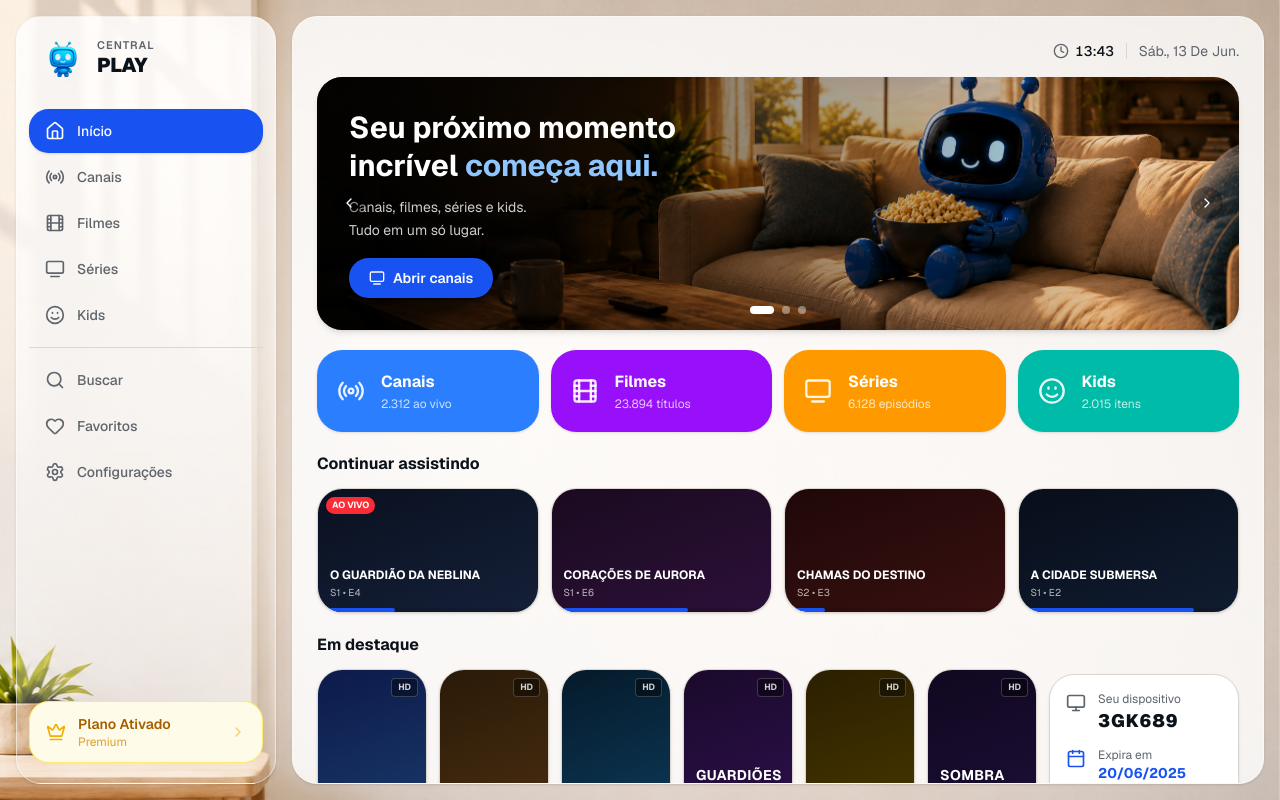
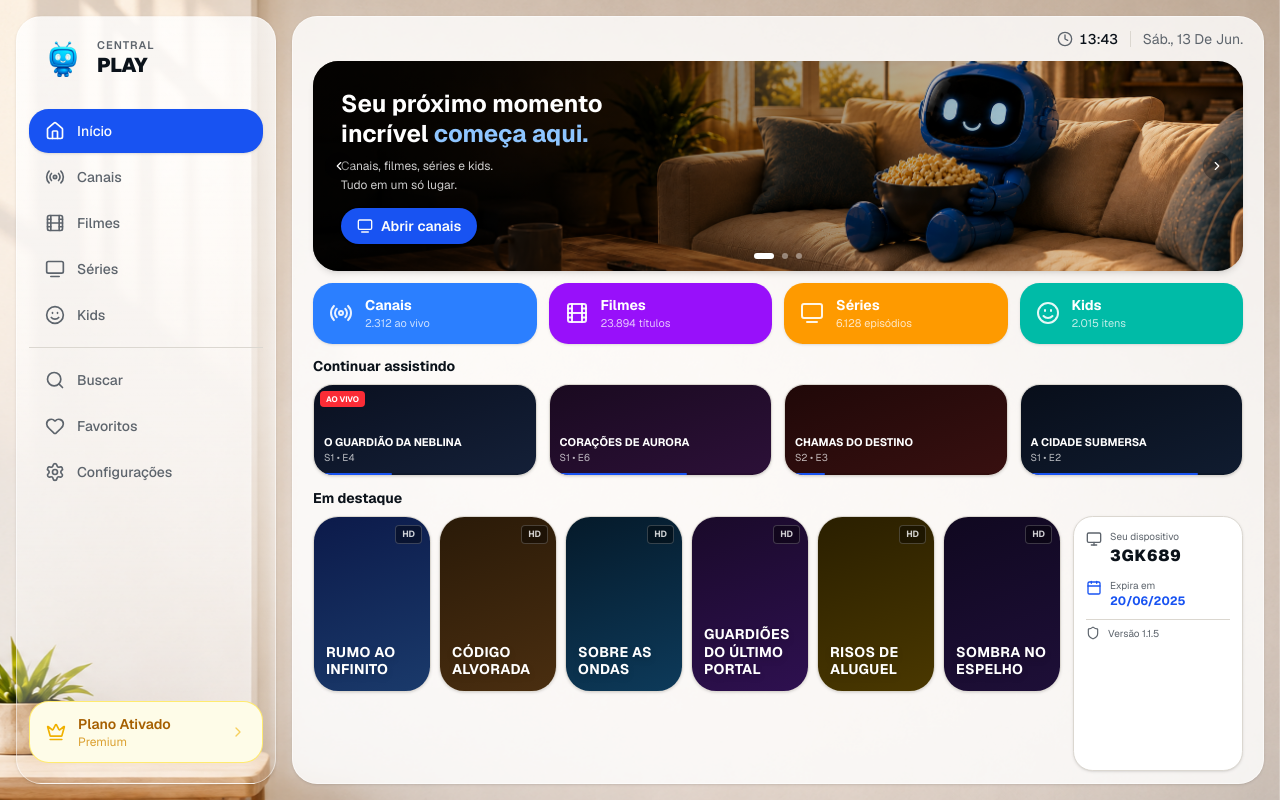
Before and after one commit to arthurpanza123-beep/centralplayplus-tv, a Next.js app: page / in a window 1280 px wide. Built offline with nearby package versions, Linux system fonts and the light colour scheme.

Commit message:
feat: revamp HomeTab layout and add slide navigation controls

```diff
--- a/app/page.tsx
+++ b/app/page.tsx
@@ -152,99 +152,78 @@ function HomeTab({ onNav }: { onNav: (id: TabId) => void }) {
   const cur = HERO_SLIDES[slide]
 
   return (
-    <div className="h-full overflow-y-auto">
-      <div className="flex flex-col gap-5 p-6 pb-8">
+    <div className="h-full flex flex-col overflow-hidden px-5 py-3 gap-3">
 
       {/* Top clock row */}
-        <div className="flex items-center justify-end -mb-1">
+      <div className="flex items-center justify-end shrink-0">
         <Topbar />
       </div>
 
       {/* Hero banner */}
-        <section className="relative rounded-2xl overflow-hidden shadow-md" style={{ minHeight: 230 }}>
-          {/* background photo */}
+      <section className="relative rounded-2xl overflow-hidden shadow-md shrink-0" style={{ height: 210 }}>
         <div className="absolute inset-0">
-            <Image
-              src="/hero-robot.png"
-              alt=""
-              fill
-              className="object-cover object-center"
-              priority
-              sizes="(max-width: 1920px) 100vw"
-            />
-            {/* dark left gradient so text is readable */}
+          <Image src="/hero-robot.png" alt="" fill className="object-cover object-center" priority sizes="(max-width: 1920px) 100vw" />
           <div className="absolute inset-0 bg-gradient-to-r from-black/75 via-black/40 to-transparent" />
         </div>
-
-          {/* Content */}
-          <div className="relative z-10 flex items-center h-full p-8" style={{ minHeight: 230 }}>
-            <div className="flex flex-col gap-3 max-w-md">
-              <h2 className="text-3xl font-bold text-white leading-tight text-balance">
-                {cur.title}{' '}
-                <span className="text-blue-300">{cur.highlight}</span>
+        <div className="relative z-10 flex items-center h-full p-7">
+          <div className="flex flex-col gap-2 max-w-md">
+            <h2 className="text-2xl font-bold text-white leading-tight text-balance">
+              {cur.title}{' '}<span className="text-blue-300">{cur.highlight}</span>
             </h2>
-              <p className="text-sm text-white/80 leading-relaxed whitespace-pre-line">{cur.subtitle}</p>
-              <button
-                onClick={() => onNav(cur.ctaTab)}
-                className="inline-flex items-center gap-2 mt-1 px-5 py-2.5 rounded-xl bg-primary text-primary-foreground text-sm font-semibold hover:bg-primary/90 transition-colors w-fit shadow-sm"
-              >
-                <Tv2 className="w-4 h-4" />
-                {cur.cta}
+            <p className="text-xs text-white/80 leading-relaxed whitespace-pre-line">{cur.subtitle}</p>
+            <button onClick={() => onNav(cur.ctaTab)}
+              className="inline-flex items-center gap-2 mt-1 px-4 py-2 rounded-xl bg-primary text-primary-foreground text-sm font-semibold hover:bg-primary/90 transition-colors w-fit shadow-sm">
+              <Tv2 className="w-4 h-4" />{cur.cta}
             </button>
           </div>
         </div>
-
-          {/* Slide dots */}
-          <div className="absolute bottom-4 left-1/2 -translate-x-1/2 flex items-center gap-2 z-10">
+        <div className="absolute bottom-3 left-1/2 -translate-x-1/2 flex items-center gap-2 z-10">
           {HERO_SLIDES.map((s, i) => (
             <button key={s.id} onClick={() => setSlide(i)} aria-label={`Slide ${i + 1}`}
-                className={`h-2 rounded-full transition-all ${i === slide ? 'w-6 bg-white' : 'w-2 bg-white/40'}`} />
+              className={`h-1.5 rounded-full transition-all ${i === slide ? 'w-5 bg-white' : 'w-1.5 bg-white/40'}`} />
           ))}
         </div>
         <button onClick={() => setSlide((slide - 1 + HERO_SLIDES.length) % HERO_SLIDES.length)}
-            className="absolute left-4 top-1/2 -translate-y-1/2 w-8 h-8 rounded-full bg-black/30 flex items-center justify-center hover:bg-black/50 transition-colors z-10" aria-label="Slide anterior">
-            <ChevronLeft className="w-4 h-4 text-white" />
+          className="absolute left-3 top-1/2 -translate-y-1/2 w-7 h-7 rounded-full bg-black/30 flex items-center justify-center hover:bg-black/50 z-10" aria-label="Anterior">
+          <ChevronLeft className="w-3.5 h-3.5 text-white" />
         </button>
         <button onClick={() => setSlide((slide + 1) % HERO_SLIDES.length)}
-            className="absolute right-4 top-1/2 -translate-y-1/2 w-8 h-8 rounded-full bg-black/30 flex items-center justify-center hover:bg-black/50 transition-colors z-10" aria-label="Próximo slide">
-            <ChevronRight className="w-4 h-4 text-white" />
+          className="absolute right-3 top-1/2 -translate-y-1/2 w-7 h-7 rounded-full bg-black/30 flex items-center justify-center hover:bg-black/50 z-10" aria-label="Próximo">
+          <ChevronRight className="w-3.5 h-3.5 text-white" />
         </button>
       </section>
 
       {/* Quick category cards */}
-        <div className="grid grid-cols-4 gap-3">
+      <div className="grid grid-cols-4 gap-3 shrink-0">
         {QUICK_CATS.map(({ label, subtitle, icon: Icon, tab, bg }) => (
           <button key={label} onClick={() => onNav(tab)}
-              className={cn(
-                'relative flex items-center gap-4 p-5 rounded-2xl text-left overflow-hidden transition-all hover:scale-[1.02] shadow-sm hover:shadow-md',
-                bg
-              )}>
-              <Icon className="w-7 h-7 text-white/90 shrink-0" />
+            className={cn('relative flex items-center gap-3 px-4 py-3 rounded-xl text-left overflow-hidden transition-all hover:scale-[1.02] shadow-sm', bg)}>
+            <Icon className="w-6 h-6 text-white/90 shrink-0" />
             <div>
-                <p className="font-bold text-white text-base">{label}</p>
-                <p className="text-xs text-white/75 mt-0.5">{subtitle}</p>
+              <p className="font-bold text-white text-sm">{label}</p>
+              <p className="text-[11px] text-white/75">{subtitle}</p>
             </div>
           </button>
         ))}
       </div>
 
       {/* Continuar assistindo */}
-        <section>
-          <h2 className="text-base font-bold text-foreground mb-3">Continuar assistindo</h2>
+      <section className="shrink-0">
+        <h2 className="text-sm font-bold text-foreground mb-2">Continuar assistindo</h2>
         <div className="grid grid-cols-4 gap-3">
           {WATCHING_ITEMS.map((item) => (
             <div key={item.id}
-                className="relative rounded-2xl overflow-hidden border border-border shadow-sm hover:shadow-md hover:scale-[1.02] transition-all cursor-pointer bg-card">
-                <div className="relative aspect-video flex flex-col justify-end p-3"
-                  style={{ background: WATCHING_BG[item.title] ?? `linear-gradient(160deg,${item.colorFrom} 0%,${item.colorTo} 100%)` }}>
+              className="relative rounded-xl overflow-hidden border border-border shadow-sm hover:shadow-md hover:scale-[1.02] transition-all cursor-pointer bg-card">
+              <div className="relative flex flex-col justify-end p-2.5" style={{ height: 90,
+                background: WATCHING_BG[item.title] ?? `linear-gradient(160deg,${item.colorFrom} 0%,${item.colorTo} 100%)` }}>
                 {item.isNew && (
-                    <span className="absolute top-2 left-2 text-[9px] font-bold px-1.5 py-0.5 rounded-md bg-red-500 text-white">AO VIVO</span>
+                  <span className="absolute top-1.5 left-1.5 text-[8px] font-bold px-1.5 py-0.5 rounded bg-red-500 text-white">AO VIVO</span>
                 )}
-                  <p className="text-xs text-white font-bold uppercase leading-tight text-balance">{item.title}</p>
-                  <p className="text-[10px] text-white/70 mt-0.5">{item.episode}</p>
+                <p className="text-[11px] text-white font-bold uppercase leading-tight">{item.title}</p>
+                <p className="text-[10px] text-white/70">{item.episode}</p>
               </div>
-                <div className="absolute bottom-0 left-0 right-0 h-1 bg-black/10">
-                  <div className="h-full bg-primary rounded-full transition-all" style={{ width: `${item.progress}%` }} />
+              <div className="absolute bottom-0 left-0 right-0 h-0.5 bg-black/10">
+                <div className="h-full bg-primary rounded-full" style={{ width: `${item.progress}%` }} />
               </div>
             </div>
           ))}
@@ -252,36 +231,36 @@ function HomeTab({ onNav }: { onNav: (id: TabId) => void }) {
       </section>
 
       {/* Em destaque */}
-        <section>
-          <h2 className="text-base font-bold text-foreground mb-3">Em destaque</h2>
-          <div className="flex gap-3 items-end">
-            <div className="grid grid-cols-6 gap-3 flex-1">
+      <section className="flex-1 min-h-0 flex flex-col">
+        <h2 className="text-sm font-bold text-foreground mb-2 shrink-0">Em destaque</h2>
+        <div className="flex gap-3 flex-1 min-h-0">
+          <div className="grid grid-cols-6 gap-2 flex-1 content-start">
             {MOVIES.slice(0, 6).map((m) => <ContentCard key={m.id} item={m} onClick={() => {}} />)}
           </div>
           {/* Device info card */}
-            <div className="shrink-0 rounded-2xl border border-border bg-card shadow-sm p-4 flex flex-col gap-3" style={{ width: 190 }}>
-              <div className="flex items-start gap-3">
-                <Monitor className="w-5 h-5 text-muted-foreground shrink-0 mt-0.5" />
+          <div className="shrink-0 rounded-xl border border-border bg-card shadow-sm p-3 flex flex-col gap-2.5" style={{ width: 170 }}>
+            <div className="flex items-start gap-2">
+              <Monitor className="w-4 h-4 text-muted-foreground shrink-0 mt-0.5" />
               <div>
-                  <p className="text-xs text-muted-foreground">Seu dispositivo</p>
-                  <p className="text-lg font-black text-foreground tracking-wider">{USER.deviceCode}</p>
+                <p className="text-[10px] text-muted-foreground">Seu dispositivo</p>
+                <p className="text-base font-black text-foreground tracking-wider">{USER.deviceCode}</p>
               </div>
             </div>
-              <div className="flex items-start gap-3">
-                <Calendar className="w-5 h-5 text-primary shrink-0 mt-0.5" />
+            <div className="flex items-start gap-2">
+              <Calendar className="w-4 h-4 text-primary shrink-0 mt-0.5" />
               <div>
-                  <p className="text-xs text-muted-foreground">Expira em</p>
-                  <p className="text-sm font-bold text-primary">{USER.validity}</p>
+                <p className="text-[10px] text-muted-foreground">Expira em</p>
+                <p className="text-xs font-bold text-primary">{USER.validity}</p>
               </div>
             </div>
-              <div className="flex items-center gap-2 pt-1 border-t border-border">
-                <Shield className="w-4 h-4 text-muted-foreground shrink-0" />
-                <p className="text-xs text-muted-foreground">Versão do app {USER.appVersion}</p>
+            <div className="flex items-center gap-2 pt-1.5 border-t border-border">
+              <Shield className="w-3.5 h-3.5 text-muted-foreground shrink-0" />
+              <p className="text-[10px] text-muted-foreground">Versão {USER.appVersion}</p>
             </div>
           </div>
         </div>
       </section>
-      </div>
+
     </div>
   )
 }
```
Lines whose indentation alone changed are shown as unchanged.
